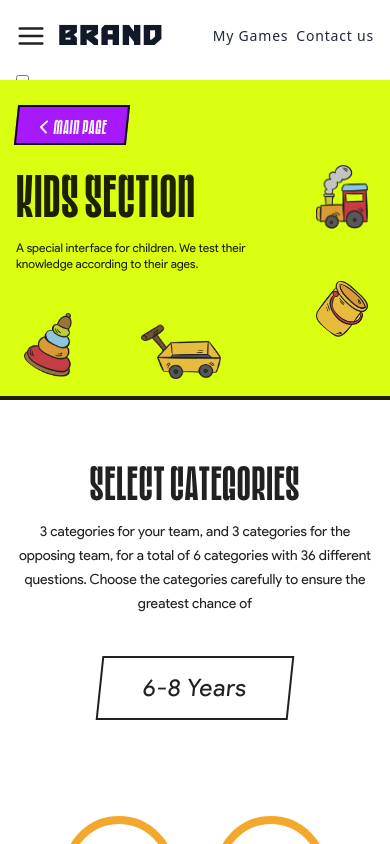
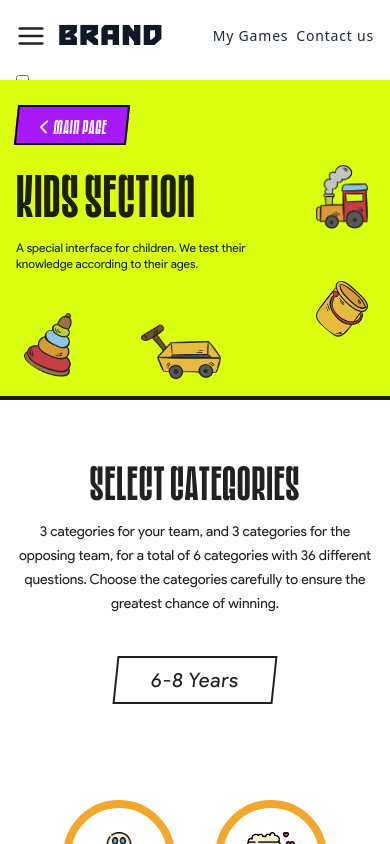
Before and after one commit to zeeshanahm-ed/mojo-game-website, a Next.js app: page /kids-quest in a window 390 px wide. Built offline with nearby package versions, Linux system fonts and the light colour scheme.

Commit message:
ui issues fixed

```diff
--- a/src/app/components/ui/common/CategoriesSection.tsx
+++ b/src/app/components/ui/common/CategoriesSection.tsx
@@ -100,12 +100,13 @@ function CategoriesSection({ data, year, onSelect, selectedCategories, setSelect
                     Select categories
                 </h2>}
                 {subTitle && <p className="text-sm sm:text-base md:text-lg leading-6 text-black max-w-2xl">
-                    3 categories for your team, and 3 categories for the opposing team, for a total of 6 categories with 36 different questions. Choose the categories carefully to ensure the greatest chance of
+                    3 categories for your team, and 3 categories for the opposing team, for a total of 6 categories with 36 different questions. Choose the categories carefully to ensure the greatest chance of winning.
                 </p>}
             </div>
-            {year && <div className='border-2 flex-center text-2xl border-black h-16 w-48 my-10 -skew-x-6'>
-                {year}
-            </div>}
+            {year &&
+                <div className='border-2 flex-center text-xl md:text-2xl border-black h-12 w-40 md:h-16 md:w-48 my-10 -skew-x-6'>
+                    {year}
+                </div>}
             <div className='my-14 w-full max-h-[800px] overflow-hidden overflow-y-auto'>
                 <div className="flex-center flex-wrap  gap-6 gap-y-10">
                     {filteredCategories?.map((cat, idx) => (
--- a/src/app/game-play/components/Header.tsx
+++ b/src/app/game-play/components/Header.tsx
@@ -44,9 +44,9 @@ const Header: React.FC<HeaderProps> = ({ handleScreenChange, handleOpenExitModal
                     </div>
 
                     {/* Right Section: H1 Team Status */}
-                    <div className="flex items-center h-8 md:h-14 border md:border-2 border-black skew-custom md:-skew-x-12">
-                        <div className="bg-black hidden lg:flex text-white py-2 px-4 h-full items-center">
-                            <span className="font-semibold uppercase text-base md:text-xl">{session?.gameName}</span>
+                    <div className="flex items-center md:h-14 border md:border-2 border-black skew-custom md:-skew-x-12">
+                        <div className="bg-black flex text-white py-2 px-4 h-full items-center">
+                            <span title={session?.gameName} className="font-semibold uppercase text-base md:text-xl">{session?.gameName}</span>
                         </div>
                         {session?.mode === "online" &&
                             <div className="bg-white sm:w-32 md:w-40 text-black py-2 px-1 sm:px-4 flex  h-full flex-col items-center justify-center">
--- a/src/app/game-play/page.tsx
+++ b/src/app/game-play/page.tsx
@@ -143,10 +143,11 @@ function GamePlay() {
                 <div className='flex justify-center flex-col h-auto py-10 md:py-20 px-4 md:px-10'>
                     {getScreenContent(screen)}
                 </div>
-                {(screen !== "whoAnswered" && screen !== "congratulation") ? <div className=" px-4 lg:px-0 lg:t-auto my-10 lg:my-0 md:-skew-x-6 -skew-x-3 lg:-skew-x-0  relative z-10 flex flex-col sm:flex-row items-center justify-between w-full gap-y-10 sm:gap-y-0 lg:gap-10">
+                {(screen !== "whoAnswered" && screen !== "congratulation") ?
+                    <div className=" pt-10 pb-10 md:py-20 px-4 md:px-10 lg:px-0 lg:pb-0    relative z-10 flex flex-col sm:flex-row items-center justify-between w-full gap-y-10 sm:gap-y-0 lg:gap-10">
                         {/* H1 Team Section (Red) */}
                         <div
-                        className="custom-clipPath-rightSide text-white px-4 lg:px-5 lg:h-[200px] bg-red flex items-center justify-center lg:justify-start w-[250px] md:w-[320px] lg:flex-1 lg:border-r-[0px] lg:border-[2px] border-4 border-black">
+                            className="custom-clipPath-rightSide text-white px-4 md:-skew-x-6 -skew-x-3 lg:-skew-x-0 lg:px-5 lg:h-[200px] bg-red flex items-center justify-center lg:justify-start w-[250px] md:w-[320px] lg:flex-1 lg:border-r-[0px] lg:border-[2px] border-4 border-black">
                             <div className='flex lg:flex-row flex-col items-center justify-center  lg:justify-between w-full lg:md:w-3/4'>
                                 <div className="flex flex-col items-start py-4 lg:py-0">
                                     <h3 className="text-4xl md:text-6xl lg:text-7xl font-popfun uppercase" >
@@ -170,7 +171,7 @@ function GamePlay() {
 
                         {/* H2 Team Section (Blue) */}
                         <div
-                        className="custom-clipPath-leftSide text-white px-4 lg:px-5 lg:h-[200px] bg-blue flex items-center justify-center lg:justify-end w-[250px] md:w-[320px] lg:flex-1 lg:border-l-[0px] lg:border-[2px] border-4 border-black"
+                            className="custom-clipPath-leftSide md:-skew-x-6 -skew-x-3 lg:-skew-x-0 text-white px-4 lg:px-5 lg:h-[200px] bg-blue flex items-center justify-center lg:justify-end w-[250px] md:w-[320px] lg:flex-1 lg:border-l-[0px] lg:border-[2px] border-4 border-black"
                         >
                             <div className='flex lg:flex-row flex-col-reverse items-center justify-center  w-full lg:justify-between lg:md:w-3/4'>
                                 <div className="flex flex-col items-center lg:items-start py-4 lg:py-0">
```
Lines whose indentation alone changed are shown as unchanged.
